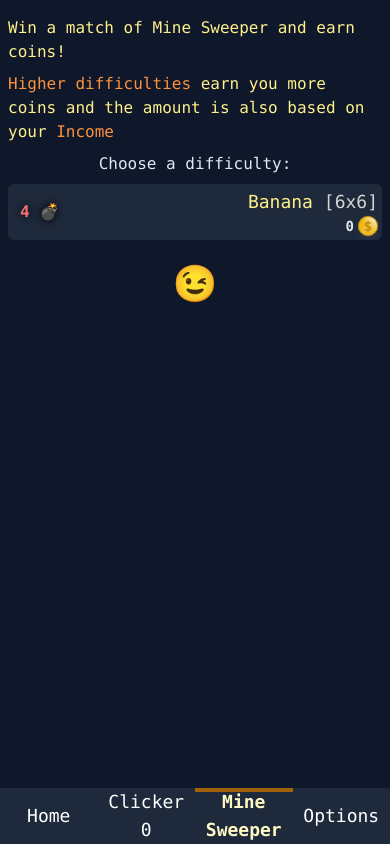
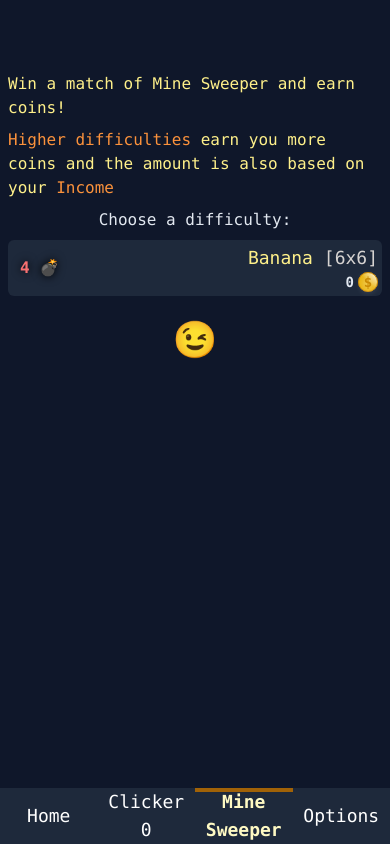
Before and after one commit to ThorGalli/thor-portfolio, a Next.js app: page /minesweeper in a window 390 px wide. Built offline with nearby package versions, Linux system fonts and the light colour scheme.

Commit message:
Update mineSweeper.tsx margin and padding

```diff
--- a/src/features/minesweeper/mineSweeper.tsx
+++ b/src/features/minesweeper/mineSweeper.tsx
@@ -94,7 +94,7 @@ export default function MineSweeper() {
   }, [totalRevealedCells])
 
   return (
-    <div className="mx-[-0.5rem] mt-[-0.5rem] pt-2">
+    <div className="mx-[-0.5rem] pt-[3.5rem] lg:mt-[-0.5rem] lg:pt-2">
       <div className="flex flex-col items-center justify-around gap-4 bg-slate-900 ">
         <div id="greetText" className="flex flex-col items-center gap-2 p-2">
           <p className="text-yellow-200">
```
